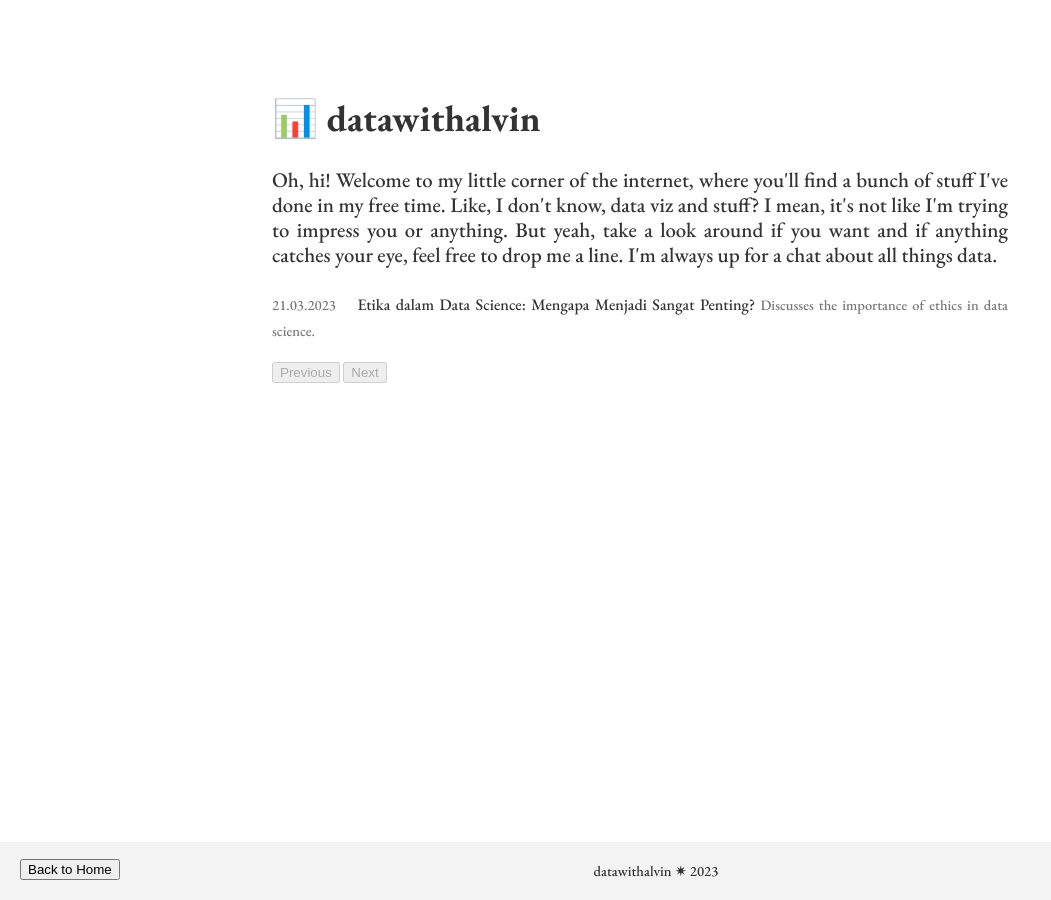
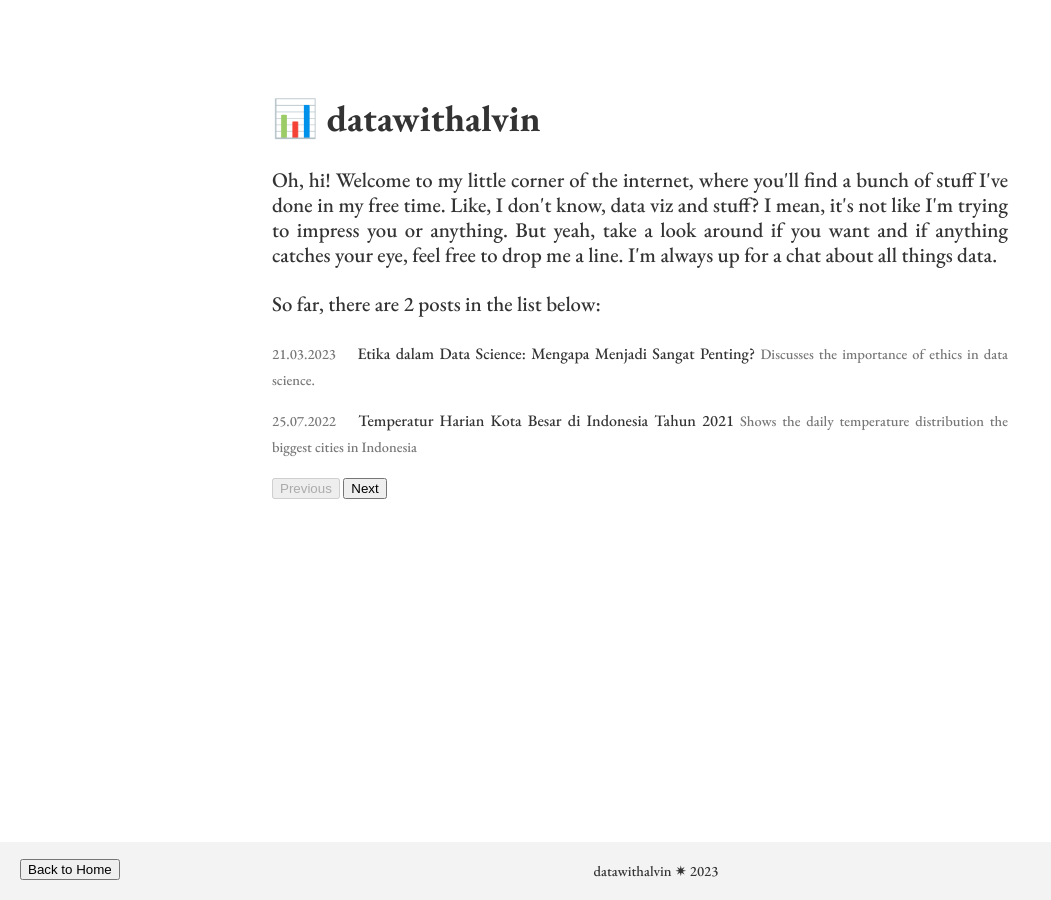
Before and after one commit to datawithalvin/ds-porto-web, a Jekyll site: the page built from index.html, in a window 1280 px wide. Shown: the whole page, without its empty margins (0-1051 px from the left). Built offline with Jekyll 4.4.1, drawn with Linux system fonts in a browser that asks for light colours.

Commit message:
add new post. updates index.html

```diff
--- /dev/null
+++ b/_posts/2022-07-25-tempetratur-harian-viz.md
@@ -0,0 +1,16 @@
+---
+layout: post
+title: 'Temperatur Harian Kota Besar di Indonesia Tahun 2021'
+date: 2022-07-25
+excerpt:  Shows the daily temperature distribution the biggest cities in Indonesia
+---
+
+Gambar di bawah berikut ini adalah visualisasi suhu harian di beberapa kota besar di Indonesia pada tahun 2021 yang menunjukkan variasi yang cukup signifikan. Dalam pembuatan visualisasi ini, aku menggunakan matplotlib untuk membuat struktur awal visualisasi dan kemudian melakukan penyempurnaan dengan menggunakan procreate untuk menambahkan estetika visual seperti memperbaiki warna, layout, dan lain-lain. Sumber data yang aku pakai berasal dari  National Centers for Environmental Information (NCEI)-Global Summary of the Day (GSOD) yang merupakan kumpulan data cuaca dari seluruh dunia.
+
+<img src="assets/images/temperatur-harian-kota-indonesia.png" alt="Daily temperature of the biggest cities in Indonesia" style="max-width: 100%; height: auto;">
+
+Hasil visualisasi menunjukkan bahwa kota Jakarta memiliki suhu rata-rata tertinggi pada tahun 2021, yaitu sekitar 28.57 derajat Celsius, sementara Bandung memiliki suhu rata-rata yang paling rendah yaitu sekitar 23.22 derajat Celsius. Sementara itu, kota-kota seperti Makassar, Palembang, dan Semarang memiliki distribusi suhu harian yang relatif stabil dibandingkan dengan kota-kota lainnya.
+
+Namun, perlu diingat bahwa data suhu harian ini hanya mencakup tahun 2021 dan tidak merepresentasikan keseluruhan data historis suhu di masing-masing kota. Oleh karena itu, kita tidak bisa membuat kesimpulan yang pasti tentang pola suhu di masa lalu atau di masa depan. Namun, hasil visualisasi ini dapat menjadi panduan bagi kita dalam mempersiapkan diri menghadapi cuaca yang mungkin lebih ekstrem di masa depan.
+
+Dalam pembuatan visualisasi ini, aku coba untuk menyajikan informasi secara jelas dan mudah dimengerti bagi pembaca, juga berusaha untuk menghindari bias atau kesalahan dalam pengolahan data. Dengan demikian, visualisasi ini diharapkan dapat memberikan manfaat dan informasi yang bermanfaat bagi pembaca dalam memahami variasi suhu harian di beberapa kota besar di Indonesia.
--- a/index.html
+++ b/index.html
@@ -17,9 +17,12 @@ layout: default
     <main id="main">
         <h1>📊 datawithalvin</h1>
         <p> Oh, hi! Welcome to my little corner of the internet,  where you'll find a bunch of stuff I've done in my free time. Like, I don't know, data viz and stuff? I mean, it's not like I'm trying to impress you or anything. But yeah, take a look around if you want and if anything catches your eye, feel free to drop me a line. I'm always up for a chat about all things data.</p>
+        <p>So far, there are {{ site.posts | size }} posts in the list below:</p>
         <ul class="list">
             <!-- Use Liquid tags to generate list of posts -->
+            {% assign counter = 0 %}
             {% for post in site.posts %}
+            {% assign counter = counter | plus:1 %}
             <li class="list-item">
                 <a href="{{ site.baseurl }}{{ post.url }}">
                     <small class="date">{{ post.date | date: "%d.%m.%Y" }}</small>
```
Also changed, not shown: 4 other files.
